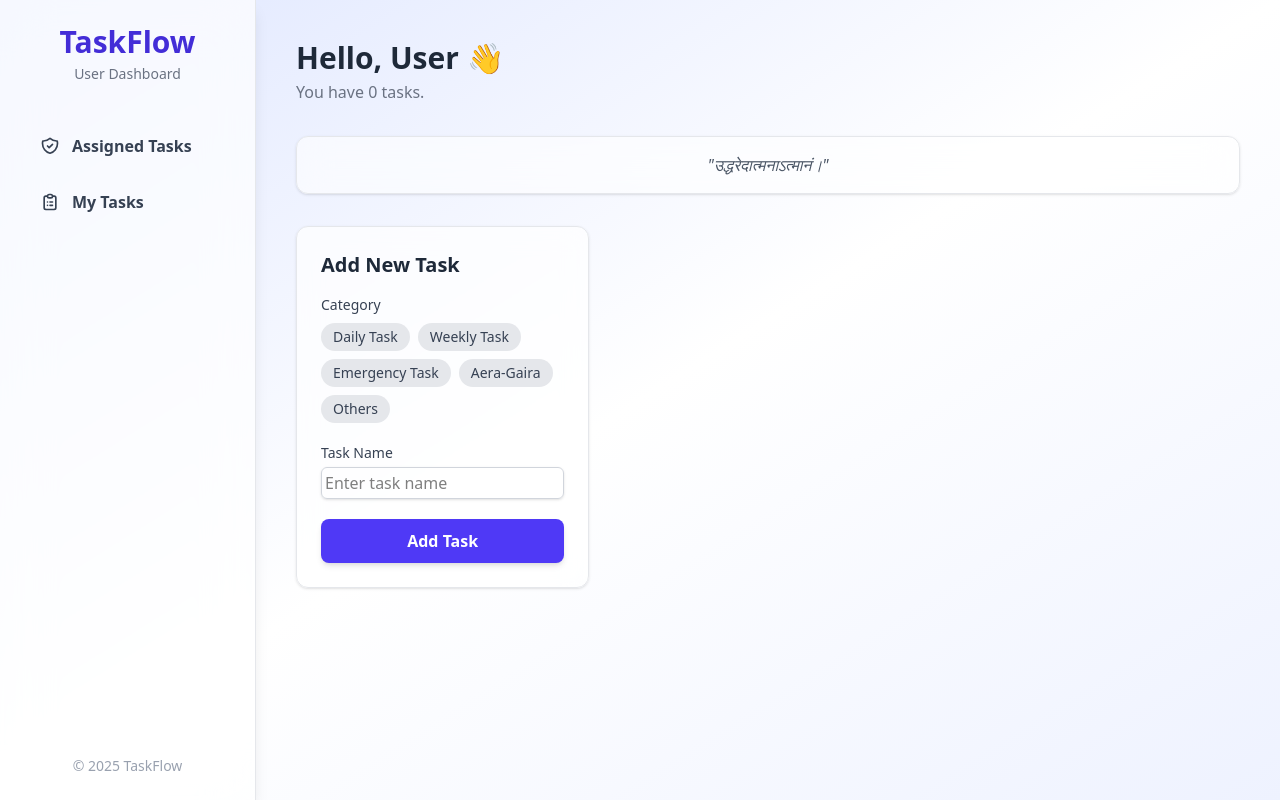
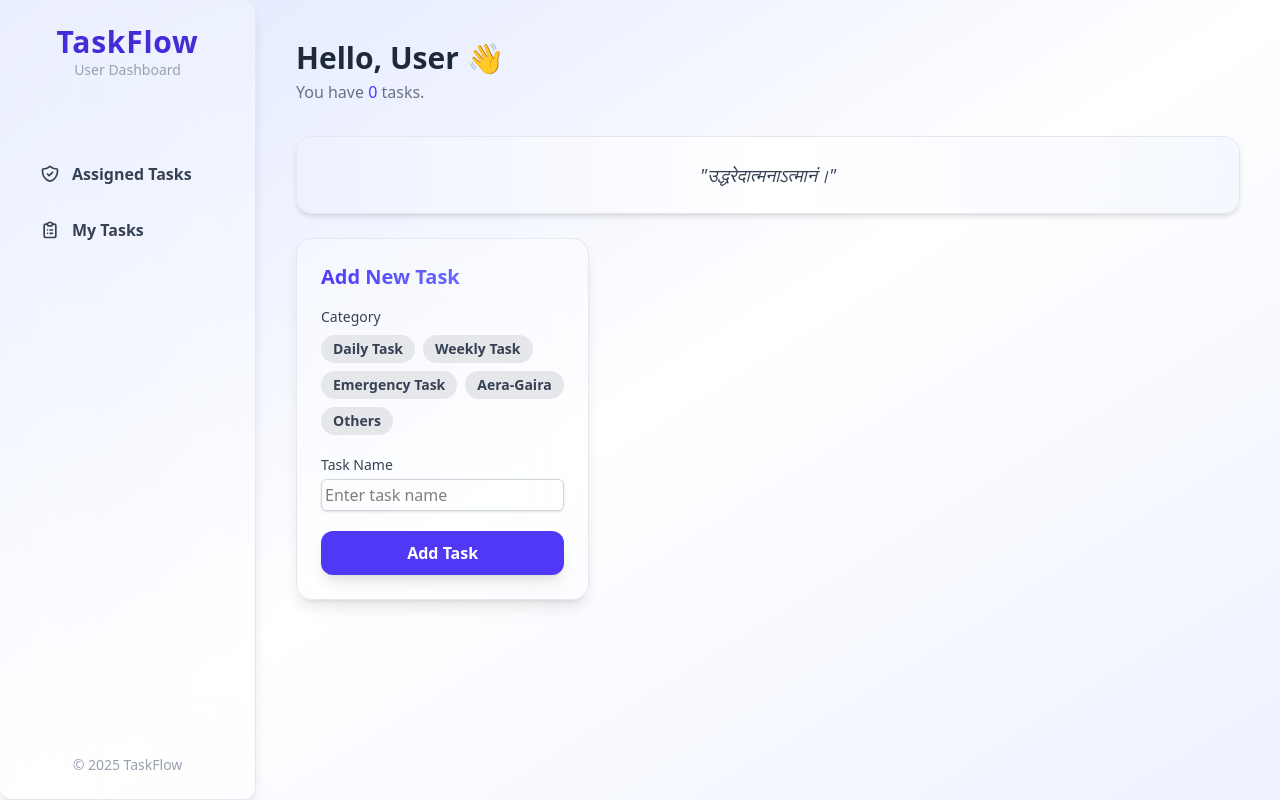
Before and after one commit to Krna07/Task_flow, a React (Vite) app: page /user/1 in a window 1280 px wide. Built offline with nearby package versions, Linux system fonts and the light colour scheme.

Commit message:
Changes some UI

```diff
--- a/src/assets/components/Login.jsx
+++ b/src/assets/components/Login.jsx
@@ -50,7 +50,7 @@ const Login = () => {
       {/* Login Form */}
       <div className="login-container bg-white/90 backdrop-blur-xl shadow-2xl rounded-2xl p-8 w-full max-w-md transform transition-all duration-500 hover:scale-105">
         <h1 className="text-4xl font-extrabold text-purple-700 mb-8 text-center animate-pulse">
-          Task_Management Login
+          TaskFlow Login
         </h1>
 
         <form onSubmit={handleLoginSubmit} className="flex flex-col gap-4">
--- a/src/assets/components/Signup.jsx
+++ b/src/assets/components/Signup.jsx
@@ -52,9 +52,10 @@ const Signup = () => {
 
   return (
     <div className="min-h-screen flex flex-col items-center justify-center bg-gradient-to-br from-indigo-500 via-purple-500 to-pink-500 p-6">
-      <h1 className="text-4xl md:text-5xl font-extrabold text-white mb-8 tracking-wide drop-shadow-lg animate-pulse">
-        Task_Management
-      </h1>
+<h1 className="text-3xl sm:text-4xl md:text-5xl font-extrabold text-white mb-8 tracking-wide drop-shadow-lg text-center animate-pulse">
+  Welcome to TaskFlow
+</h1>
+
 
       <div className="bg-white/90 backdrop-blur-xl shadow-2xl rounded-2xl p-8 w-full max-w-md transform transition-all duration-500 hover:scale-105">
         <form method="post" onSubmit={handleSubmit} className="flex flex-col gap-4">
--- a/src/assets/components/UserPage.jsx
+++ b/src/assets/components/UserPage.jsx
@@ -107,63 +107,75 @@ const UserPage = () => {
 
   // Rest of your JSX remains the same
   return (
-    <div className="min-h-screen flex bg-gradient-to-br from-indigo-100 via-white to-indigo-50 font-sans">
-      {/* Sidebar */}
-      <aside className="w-64 bg-white/70 backdrop-blur-xl shadow-lg p-6 flex-shrink-0 border-r border-gray-200 hidden md:flex flex-col justify-between">
-        <div>
-          <div className="text-center">
-            <h1 className="text-3xl font-extrabold text-indigo-700">TaskFlow</h1>
-            <p className="text-gray-500 text-sm mt-1">User Dashboard</p>
+ <div className="min-h-screen flex flex-col md:flex-row bg-gradient-to-br from-indigo-100 via-white to-indigo-50 font-sans">
+  {/* Sidebar / Top Menu on Mobile */}
+  <aside className="w-full md:w-64 bg-white/30 backdrop-blur-2xl shadow-lg p-4 md:p-6 flex md:flex-col justify-between border-b md:border-r border-gray-200 md:h-auto flex-row md:flex-col overflow-x-auto rounded-b-xl md:rounded-r-xl">
+    <div className="flex md:flex-col justify-between w-full">
+      <div className="text-center md:mb-8 flex md:flex-col items-center gap-4 md:gap-0">
+        <h1 className="text-2xl md:text-3xl font-extrabold text-indigo-700 tracking-wide">TaskFlow</h1>
+        <p className="text-gray-400 text-sm">User Dashboard</p>
       </div>
-          <ul className="mt-10 space-y-3">
+      <ul className="flex md:flex-col gap-2 md:gap-3 mt-4 md:mt-10 w-full">
         <li>
           <button
             onClick={showNoti}
-                className={`w-full flex items-center gap-3 font-semibold px-4 py-2.5 rounded-lg transition-all ${isAssignedVisible ? 'bg-indigo-600 text-white shadow-md' : 'text-gray-700 hover:bg-indigo-100'}`}
+            className={`flex items-center gap-2 md:gap-3 font-semibold px-3 py-2 md:px-4 md:py-2.5 rounded-xl transition-all ${
+              isAssignedVisible
+                ? 'bg-indigo-600 text-white shadow-lg scale-105'
+                : 'text-gray-700 hover:bg-indigo-100 hover:scale-105'
+            }`}
           >
             <AssignedTaskIcon />
-                Assigned Tasks
+            <span className="hidden md:inline">Assigned Tasks</span>
           </button>
         </li>
         <li>
           <button
             onClick={showMyTasks}
-                className={`w-full flex items-center gap-3 font-semibold px-4 py-2.5 rounded-lg transition-all ${isVisible ? 'bg-indigo-600 text-white shadow-md' : 'text-gray-700 hover:bg-indigo-100'}`}
+            className={`flex items-center gap-2 md:gap-3 font-semibold px-3 py-2 md:px-4 md:py-2.5 rounded-xl transition-all ${
+              isVisible
+                ? 'bg-indigo-600 text-white shadow-lg scale-105'
+                : 'text-gray-700 hover:bg-indigo-100 hover:scale-105'
+            }`}
           >
             <TaskIcon />
-                My Tasks
+            <span className="hidden md:inline">My Tasks</span>
           </button>
         </li>
       </ul>
     </div>
-        <div className="text-sm text-gray-400 text-center">
+    <div className="text-sm text-gray-400 text-center mt-4 md:mt-6">
       <p>© 2025 TaskFlow</p>
     </div>
   </aside>
 
   {/* Main Section */}
-      <main className="flex-1 p-6 sm:p-10 overflow-y-auto">
-        <header className="flex flex-col sm:flex-row justify-between items-start sm:items-center mb-8">
+  <main className="flex-1 p-4 sm:p-6 md:p-10 overflow-y-auto">
+    <header className="flex flex-col sm:flex-row justify-between items-start sm:items-center mb-6 sm:mb-8 gap-3 sm:gap-0">
       <div>
-            <h2 className="text-3xl font-bold text-gray-800">Hello, {userData?.name || 'User'} 👋</h2>
-            <p className="text-gray-500 mt-1">You have {userData?.taskArray?.length || 0} tasks.</p>
+        <h2 className="text-2xl sm:text-3xl font-bold text-gray-800">Hello, {userData?.name || 'User'} 👋</h2>
+        <p className="text-gray-500 mt-1 text-sm sm:text-base">
+          You have <span className="font-medium text-indigo-600">{userData?.taskArray?.length || 0}</span> tasks.
+        </p>
       </div>
     </header>
 
     {/* Quote Card */}
     <div
       onClick={() => setQuote(sanskritQuotes[Math.floor(Math.random() * sanskritQuotes.length)])}
-          className="bg-white/60 backdrop-blur-lg border border-gray-200 rounded-xl p-4 text-center text-gray-600 cursor-pointer shadow-sm hover:shadow-md transition-all"
+      className="bg-gradient-to-r from-indigo-50 via-white to-indigo-50/50 backdrop-blur-xl border border-gray-200 rounded-2xl p-6 text-center text-gray-700 cursor-pointer shadow-md hover:shadow-xl transition-all hover:scale-[1.02] mb-6"
     >
-          <p className="italic">"{quote}"</p>
+      <p className="italic text-base sm:text-lg font-medium">"{quote}"</p>
     </div>
 
-        <div className="grid grid-cols-1 lg:grid-cols-3 gap-8 mt-8">
+    <div className="grid grid-cols-1 lg:grid-cols-3 gap-6 sm:gap-8">
       {/* Add Task Form */}
-          <div className="lg:col-span-1 bg-white/70 backdrop-blur-md border border-gray-200 p-6 rounded-xl shadow-sm hover:shadow-md transition-all">
-            <h3 className="text-xl font-semibold text-gray-800 mb-4">Add New Task</h3>
+      <div className="lg:col-span-1 bg-white/30 backdrop-blur-xl border border-gray-200 p-4 sm:p-6 rounded-2xl shadow-lg hover:shadow-xl transition-all">
+        <h3 className="text-lg sm:text-xl font-semibold text-gray-800 mb-4 bg-clip-text text-transparent bg-gradient-to-r from-indigo-600 to-indigo-400">
+          Add New Task
+        </h3>
 
-            <form onSubmit={handleSubmit(handleAddTask)} className="space-y-5">
+        <form onSubmit={handleSubmit(handleAddTask)} className="space-y-4 sm:space-y-5">
           <div>
             <label className="text-sm font-medium text-gray-700 mb-2 block">Category</label>
             <div className="flex flex-wrap gap-2">
@@ -172,7 +184,11 @@ const UserPage = () => {
                   key={cat}
                   type="button"
                   onClick={() => setCategory(cat)}
-                      className={`px-3 py-1 text-sm rounded-full transition-all ${category === cat ? 'bg-indigo-600 text-white shadow-sm' : 'bg-gray-200 hover:bg-gray-300 text-gray-700'}`}
+                  className={`px-3 py-1 text-sm rounded-full transition-all font-semibold ${
+                    category === cat
+                      ? 'bg-indigo-600 text-white shadow-inner shadow-indigo-300 scale-105'
+                      : 'bg-gray-200 hover:bg-gray-300 text-gray-700'
+                  }`}
                 >
                   {cat.replace('_', ' ')}
                 </button>
@@ -186,27 +202,29 @@ const UserPage = () => {
               id="taskName"
               {...register('taskName', { required: true })}
               placeholder="Enter task name"
-                  className="w-full px-3 py-2 border border-gray-300 rounded-md shadow-sm focus:ring-indigo-500 focus:border-indigo-500 transition"
+              className="w-full px-3 py-2 border border-gray-300 rounded-md shadow-sm focus:ring-indigo-500 focus:border-indigo-500 transition hover:shadow-md"
             />
           </div>
 
           <button
             type="submit"
-                className="w-full bg-indigo-600 hover:bg-indigo-700 text-white font-semibold py-2.5 px-4 rounded-lg shadow-md transition-all"
+            className="w-full bg-indigo-600 hover:bg-indigo-700 text-white font-semibold py-2.5 px-4 rounded-xl shadow-lg transition-all hover:scale-[1.02]"
           >
             Add Task
           </button>
         </form>
       </div>
 
-          {/* Task List and Assigned Tasks */}
+      {/* Task List */}
       {isVisible && (
-            <div className="lg:col-span-2 bg-white/80 backdrop-blur-md border border-gray-200 p-6 rounded-xl shadow-sm">
-              <h3 className="text-xl font-semibold text-gray-800 mb-4">Your Tasks</h3>
+        <div className="lg:col-span-2 bg-white/30 backdrop-blur-xl border border-gray-200 p-4 sm:p-6 rounded-2xl shadow-lg mb-4 lg:mb-0 max-h-[450px] overflow-y-auto">
+          <h3 className="text-lg sm:text-xl font-semibold text-gray-800 mb-3 bg-clip-text text-transparent bg-gradient-to-r from-indigo-600 to-indigo-400">
+            Your Tasks
+          </h3>
           {userData?.taskArray?.length ? (
             <ul className="space-y-3">
               {userData.taskArray.map((task, index) => (
-                    <li key={index} className="p-4 bg-gray-50 rounded-lg border flex justify-between items-center">
+                <li key={index} className="p-3 sm:p-4 bg-gray-50 rounded-xl border flex justify-between items-center shadow-sm hover:shadow-md transition-all">
                   <span className="font-medium text-gray-800">{task.taskName}</span>
                   <span className="text-xs font-semibold bg-indigo-500 text-white px-2 py-1 rounded-full">
                     {task.category}
@@ -220,13 +238,16 @@ const UserPage = () => {
         </div>
       )}
 
+      {/* Assigned Tasks */}
       {isAssignedVisible && (
-            <div className="lg:col-span-2 bg-white/80 backdrop-blur-md border border-gray-200 p-6 rounded-xl shadow-sm">
-              <h3 className="text-xl font-semibold text-gray-800 mb-4">Assigned Tasks</h3>
+        <div className="lg:col-span-2 bg-white/30 backdrop-blur-xl border border-gray-200 p-4 sm:p-6 rounded-2xl shadow-lg max-h-[450px] overflow-y-auto">
+          <h3 className="text-lg sm:text-xl font-semibold text-gray-800 mb-3 bg-clip-text text-transparent bg-gradient-to-r from-indigo-600 to-indigo-400">
+            Assigned Tasks
+          </h3>
           {assignedTasks.length ? (
             <ul className="space-y-3">
               {assignedTasks.map((task, i) => (
-                    <li key={i} className="p-4 bg-gray-50 rounded-lg border">
+                <li key={i} className="p-3 sm:p-4 bg-gray-50 rounded-xl border shadow-sm hover:shadow-md transition-all">
                   <p className="font-semibold text-gray-800">{task.taskname}</p>
                   <p className="text-sm text-gray-500">Assigned by: {task.assignedBy}</p>
                 </li>
@@ -240,6 +261,7 @@ const UserPage = () => {
     </div>
   </main>
 </div>
+
   );
 };
 
```
Lines whose indentation alone changed are shown as unchanged.
